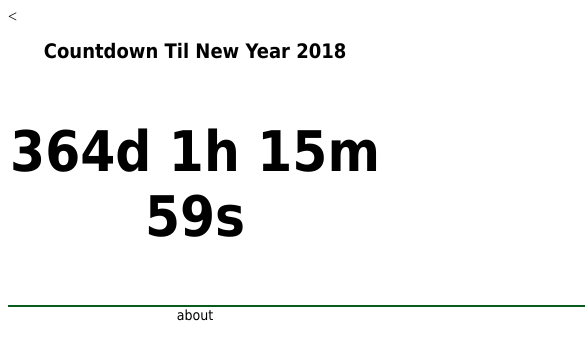
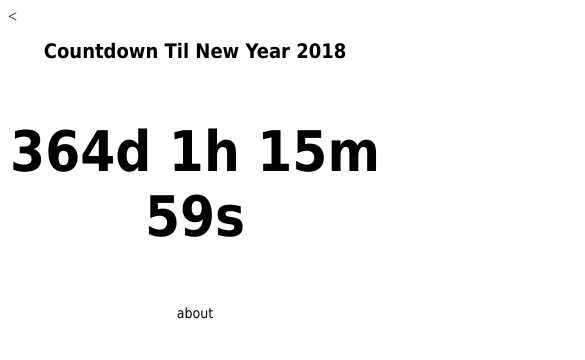
Before and after one commit to NotRandomDice/countdown-newyears, a plain HTML site: page index.html in a window 390 px wide. Shown: the top 360 px of the page, 585 px wide, since content can reach past the window. Drawn offline with Linux system fonts and the light colour scheme.

Commit message:
Fixed Mobile Bug

```diff
--- a/index.html
+++ b/index.html
@@ -17,12 +17,6 @@ h1 {
     text-decoration:none;
 }
 
-.bordertable{
-    border-width:1px;
-    border-color:#065b1d;
-    border-style:solid;
-
-}
 
 ul {
     list-style-type: none;
@@ -107,7 +101,7 @@ var x = setInterval(function() {
 }, 1000);
 </script>
 
-</table>
+
 
 <footer>
 <center>
```
